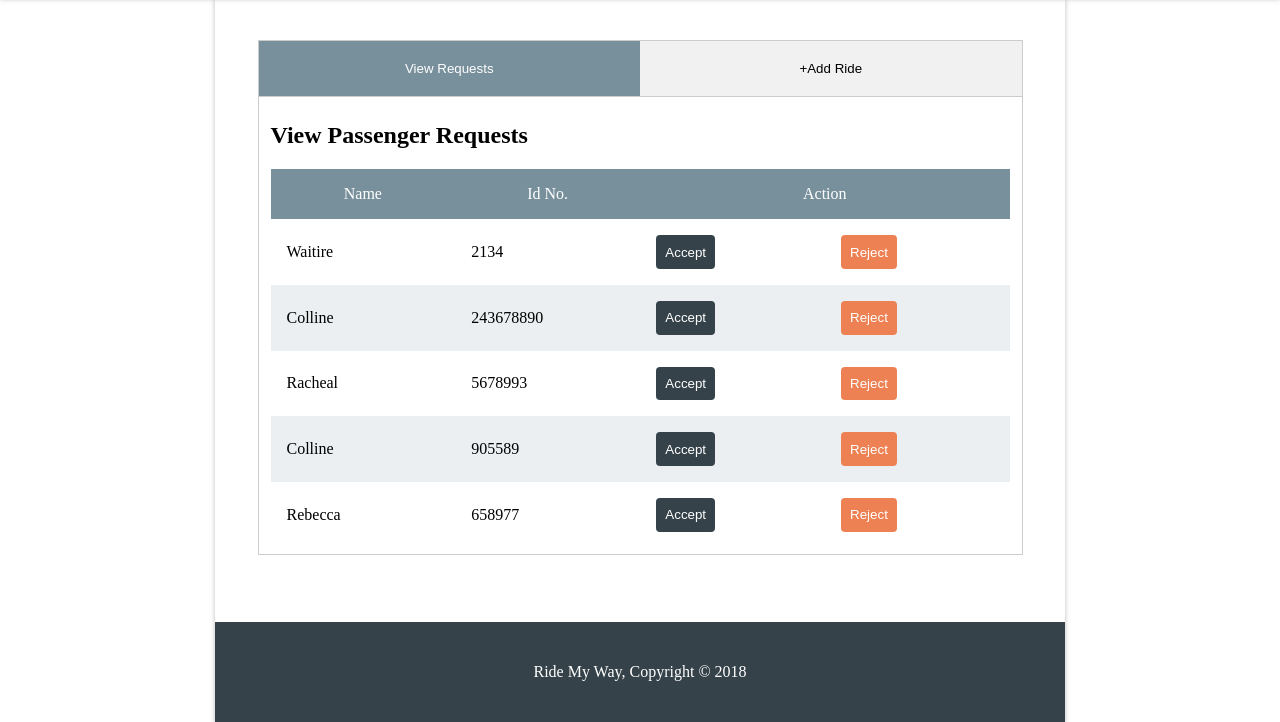
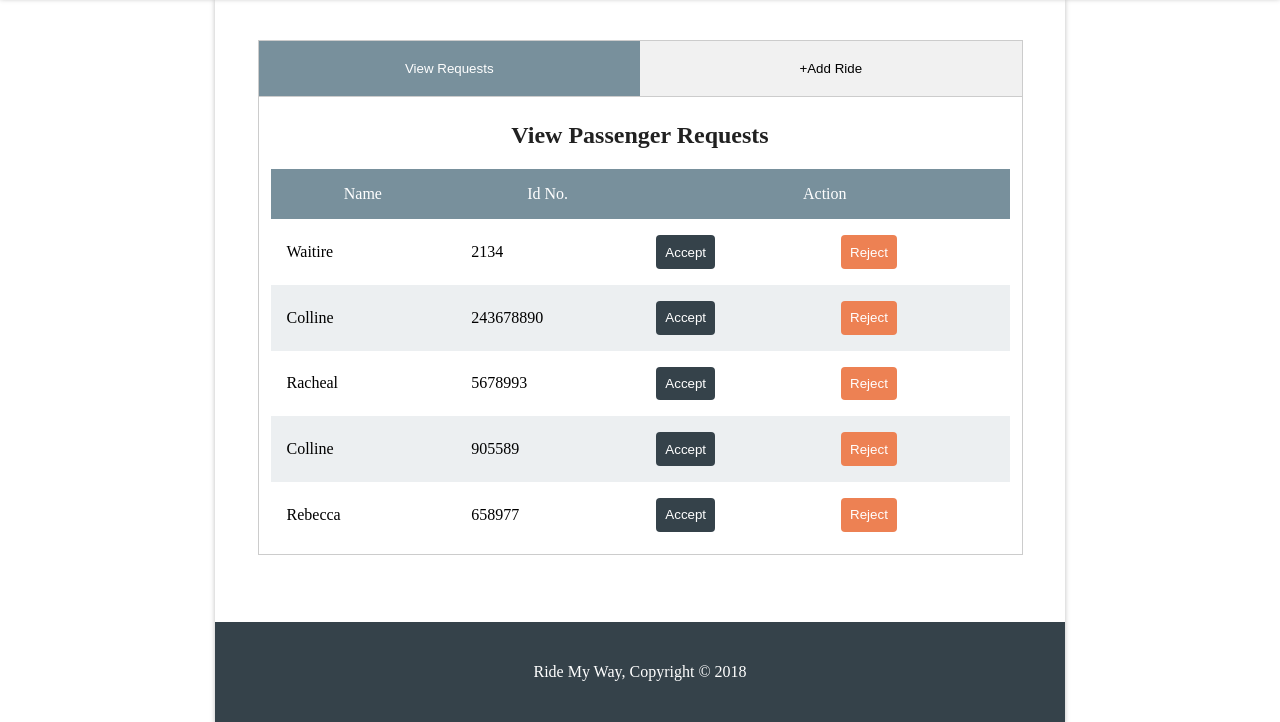
Before and after one commit to collinewait/ride-my-way, a plain HTML site: page driver.html in a window 1280 px wide. Shown: the part 130-852 px from the top of the page. Drawn offline with Linux system fonts and the light colour scheme.

Commit message:
[#158284403] Add title to already existing h2 styling

```diff
--- a/css/main.css
+++ b/css/main.css
@@ -142,7 +142,7 @@ a{
     text-decoration: none;
 }
 
-.form_container h2{
+.form_container h2, #view_requests h2{
     text-align: center;
     color: #212121
 }
```
